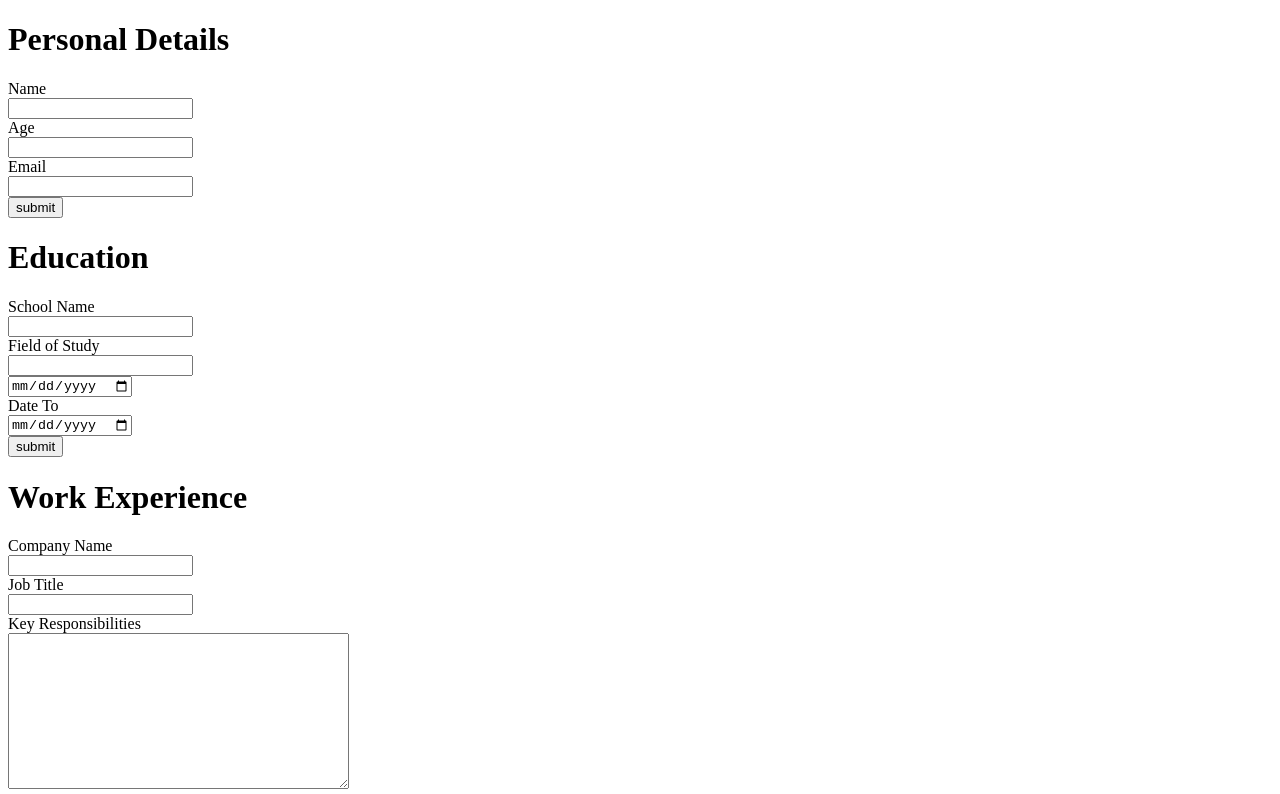
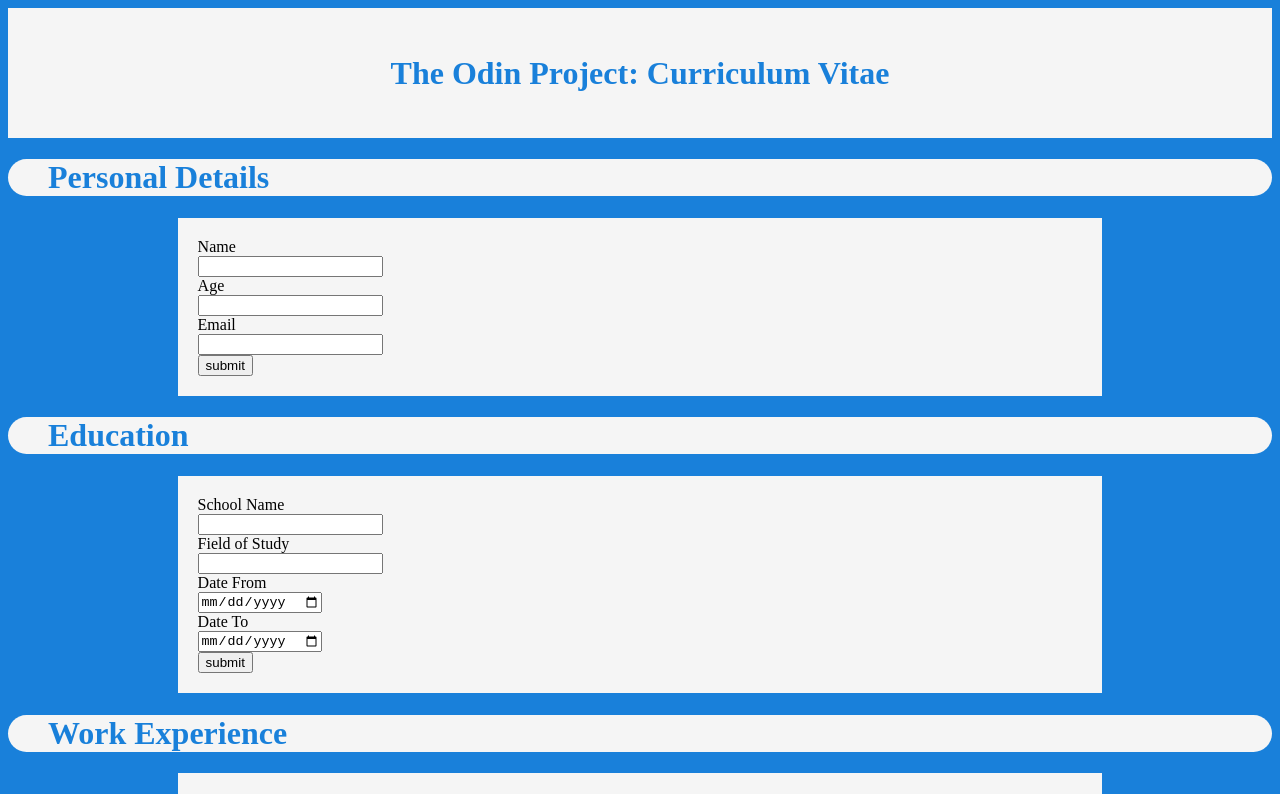
Before and after one commit to daniel-elward/cv-app, a React (Vite) app: page / in a window 1280 px wide. Shown: the top 794 px of the page. Built offline with nearby package versions, Linux system fonts and the light colour scheme.

Commit message:
project complete

```diff
--- /dev/null
+++ b/src/components/banner.jsx
@@ -0,0 +1,7 @@
+export default function Banner(){
+    return(
+        <div className="banner">
+            <h1>The Odin Project: Curriculum Vitae</h1>
+        </div>
+    );
+};
--- a/src/components/education.jsx
+++ b/src/components/education.jsx
@@ -20,7 +20,7 @@
     return (
         <>
         {isSubmit ?
-            <div>
+            <div className="dataSection">
                 <label>School Name</label> <br />
                 <input
                     disabled
@@ -54,7 +54,7 @@
 
             :
 
-            <div>
+            <div className="dataSection">
                 <form id="personalDetails">
                     <label>School Name</label> <br />
                     <input
@@ -68,6 +68,7 @@
                         value={studyInput}
                         onChange={(e) => {setStudyInput(e.target.value)}}/> <br />
 
+                    <label>Date From</label> <br />
                     <input
                         type="date"
                         value={dateFromInput}
--- a/src/components/personal.jsx
+++ b/src/components/personal.jsx
@@ -19,7 +19,7 @@
     return (
         <>
         {isSubmit ?
-            <div>
+            <div className="dataSection">
                 <label>Name</label> <br />
                 <input
                     disabled
@@ -46,7 +46,7 @@
 
             :
 
-            <div>
+            <div className="dataSection">
                     <form id="personalDetails">
                         <label>Name</label> <br />
                         <input
--- a/src/components/section.jsx
+++ b/src/components/section.jsx
@@ -1,7 +1,9 @@
 export default function Section(props){
     return (
         <>
+        <div className="sectionHeading">
             <h1>{props.heading}</h1>
+        </div>
         </>
     );
 };
--- a/src/components/work.jsx
+++ b/src/components/work.jsx
@@ -21,7 +21,7 @@
     return (
         <>
         {isSubmit ?
-            <div>
+            <div className="dataSection">
                 <label>Company Name</label> <br />
                 <input
                     disabled
@@ -63,7 +63,7 @@
 
             :
 
-            <div>
+            <div className="dataSection">
                 <form id="personalDetails">
                 <label>Company Name</label> <br />
                 <input
--- a/src/main.jsx
+++ b/src/main.jsx
@@ -5,9 +5,12 @@
 import Personal from './components/personal.jsx'
 import Education from './components/education.jsx'
 import Work from './components/work.jsx'
+import Banner from './components/banner.jsx'
 
 createRoot(document.getElementById('root')).render(
   <StrictMode>
+    <Banner />
+
     <Section heading="Personal Details" />
       <Personal />
 
--- a/src/styles/style.css
+++ b/src/styles/style.css
@@ -0,0 +1,31 @@
+html {
+    background-color: rgb(25, 128, 218);
+}
+
+.banner h1 {
+    color: rgb(25, 128, 218);
+}
+
+.banner {
+    height: 130px;
+    align-content: center;
+    text-align: center;
+    background-color: rgb(245, 245, 245);
+}
+
+.sectionHeading h1 {
+    color: rgb(25, 128, 218);
+}
+
+.sectionHeading {
+    border-radius: 20px;
+    background-color: whitesmoke;
+    padding: 0 0 0 40px;
+}
+
+.dataSection{
+    width: 70%;
+    background-color: whitesmoke;
+    padding: 20px;
+    margin: 0 auto;
+}
```
